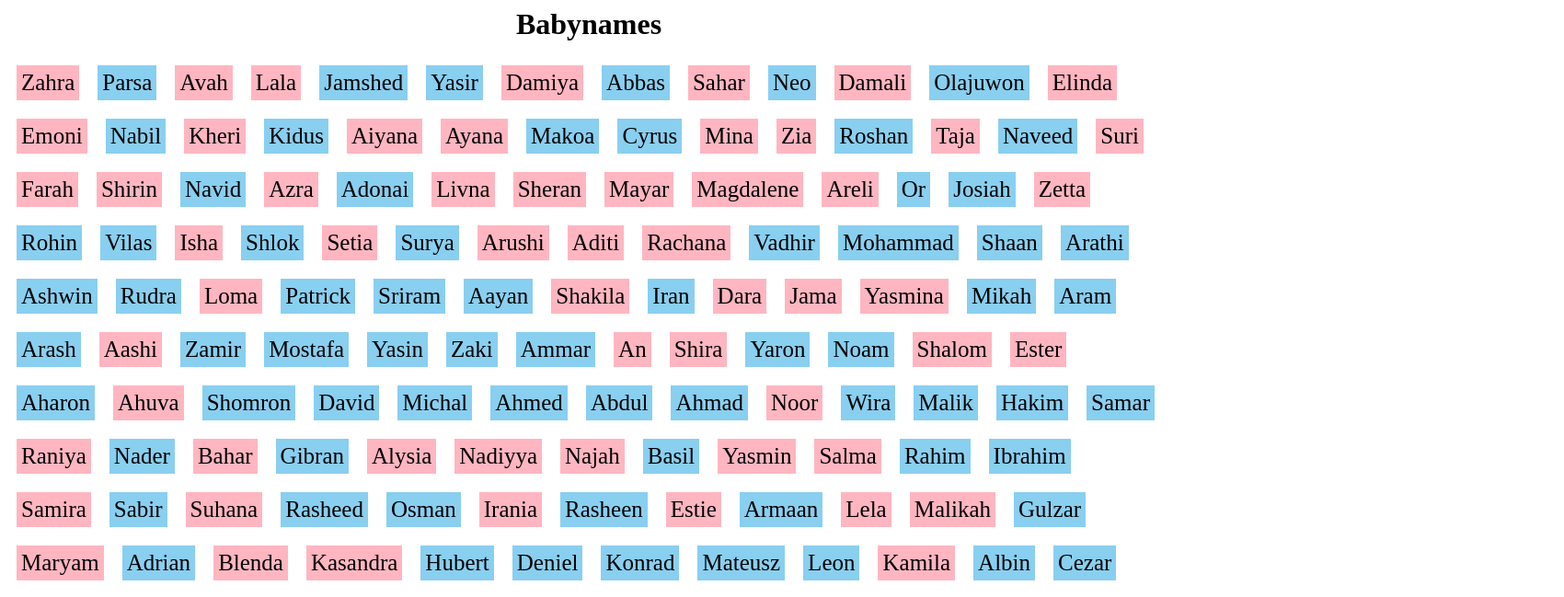
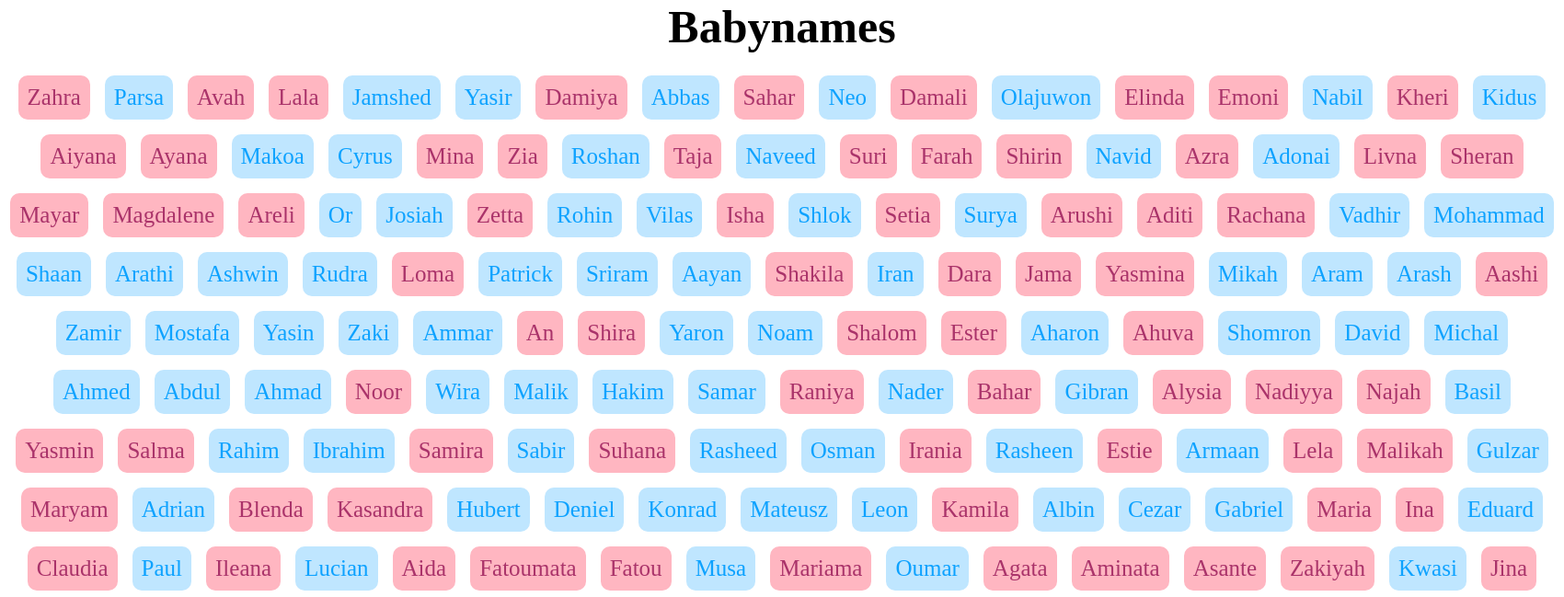
Before and after one commit to christian-2009/baby-names-react, a React (Create React App) app: page / in a window 1280 px wide. Shown: the top 649 px of the page at 92% size, 1700 px wide, since content can reach past the window. Built offline with nearby package versions, Linux system fonts and the light colour scheme.

Commit message:
styled with pink and blue and some centering

```diff
--- a/public/stylesheet.css
+++ b/public/stylesheet.css
@@ -1,21 +1,32 @@
+body {
+    margin: 0 auto;
+    text-align: center;
+    width: 1700px;
+}
+
 .male-style {
     display:inline-block;
     font-size: 25px;
-    padding: 5px;
-    margin: 10px 10px;
-    background-color: #89CFF0
+    padding: 10px;
+    margin: 8px 8px;
+    background-color: #bfe6ff;
+    border-radius: 10px;
+    color: #0da2ff
 }
 
 .female-style {
     display:inline-block;
     font-size: 25px;
-    padding: 5px;
+    padding: 10px;
     background-color: lightpink;
-    margin: 10px 10px;
+    margin: 8px 8px;
+    border-radius: 10px;
+    color: #AA336A
 
 }
 
 .title {
     margin: 0px auto;
     text-align: center;
+    font-size: 50px;
 }
```
